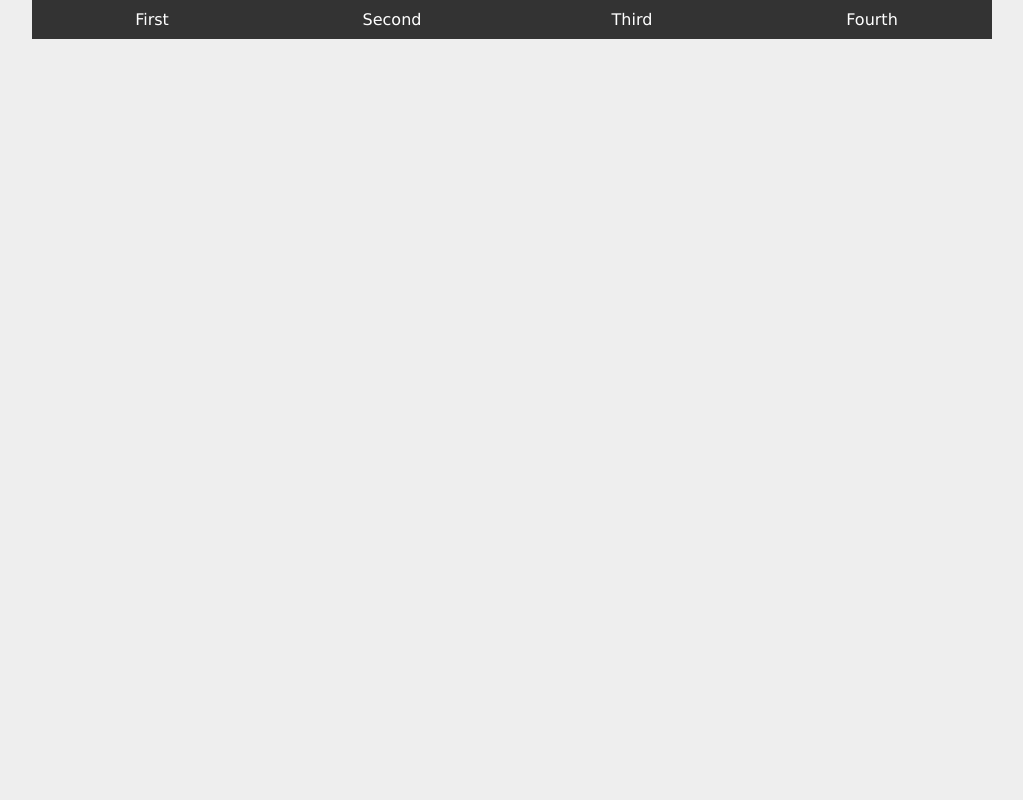
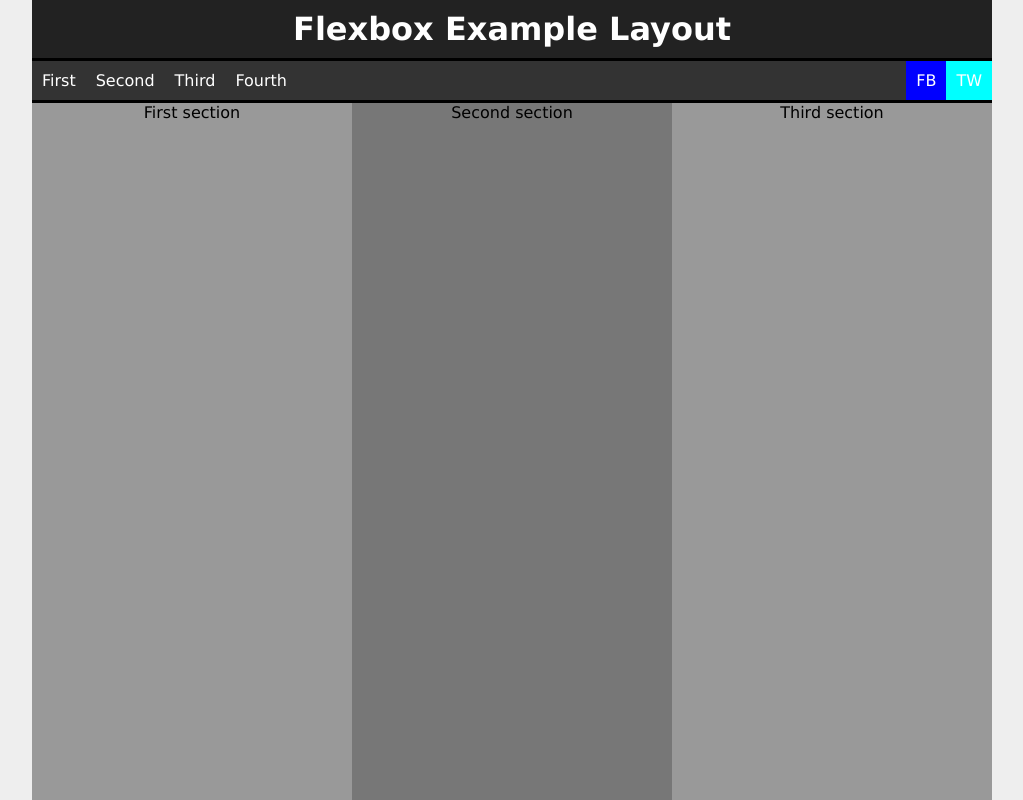
Before and after one commit to maxravel/flexboxLayout, a plain HTML site: page index.html in a window 1280 px wide. Shown: the top 800 px of the page, without its empty margins (128-1151 px from the left). Drawn offline with Linux system fonts and the light colour scheme.

Commit message:
adding flexbox column layout

```diff
--- a/css/style.css
+++ b/css/style.css
@@ -5,6 +5,17 @@
 
 body{
     background-color: #eee;
+}
+
+.header{
+    background-color:#222;
+    color:white;
+    text-align:center;
+    border-bottom:3px solid black;
+}
+
+h1{
+    padding:10px;
 }
 
 .wrapper{
@@ -15,6 +26,7 @@ body{
 
 nav{
     background-color: #333;
+    border-bottom:3px solid black;
 }
 
 nav ul{
@@ -34,6 +46,20 @@ nav a:hover{
     background-color:#555;
 }
 
+.tw{
+    /* background:url(../img/twitter.png) no-repeat center; */
+    background-color: aqua;
+    background-size:10%;
+}
+
+.fb{
+    background-color:blue;
+}
+
+.social a{
+    /* text-indent: -11111111px; */
+}
+
 @media screen and (min-width:760px){
     nav ul{
         display:flex;
@@ -43,5 +69,37 @@ nav a:hover{
         flex:1 1 0;
     }
 
+    nav{
+        display:flex;
+        justify-content:space-between;
+    }
+}
+
+.flex-container{
+    display:flex;
+    flex-wrap:wrap;
 
 }
+
+.box{
+    /* flex-grow:1; higher number - higher size*/
+    text-align:center;
+    height:120vh;
+    min-width:220px;
+    flex:1;
+}
+
+.one{
+    background-color: #999;
+    /* flex-shrink: 3;  higher number- higher shrink; */
+}
+
+.two{
+    background-color: #777;
+    /* flex-shrink: 2; */
+}
+
+.three{
+    background-color: #999;
+    /* flex-shrink: 1; */
+}
--- a/index.html
+++ b/index.html
@@ -9,6 +9,9 @@
 </head>
 <body>
     <div class="wrapper">
+        <div class="header">
+            <h1>Flexbox Example Layout</h1>
+        </div>
         <nav>
             <ul>
                 <li><a href="#">First</a></li>
@@ -16,7 +19,16 @@
                 <li><a href="#">Third</a></li>
                 <li><a href="#">Fourth</a></li>
             </ul>
+            <ul class="social">
+                <li><a href="#" class="fb">FB</a></li>
+                <li><a href="#" class="tw">TW</a></li>
+            </ul>
         </nav>
+        <div class="flex-container">
+            <div class="box one">First section</div>
+            <div class="box two">Second section</div>
+            <div class="box three">Third section</div>
+        </div>
     </div>
 </body>
 </html>
```
Also changed, not shown: img/facebook.png (added), img/twitter.png (added), 2 other files.
